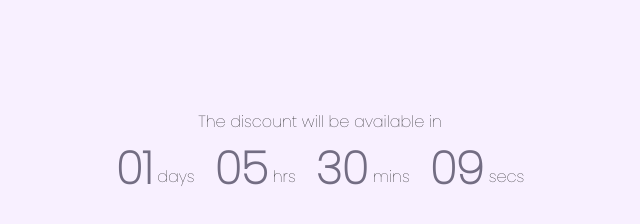
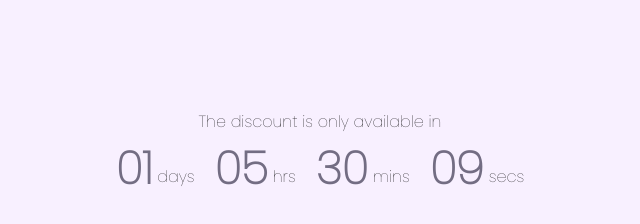
Before and after one commit to ChaanBiz/business_site, a plain HTML site: page chaan.html in a window 1280 px wide. Shown: the part 1145-1369 px from the top of the page, 320-960 px from the left. Drawn offline with Linux system fonts and the light colour scheme.

Commit message:
claim_note update

```diff
--- a/chaan.html
+++ b/chaan.html
@@ -75,7 +75,7 @@
         <h2>50% Discount!<br> Prepare to claim<br><span>at September 15, 2023</span></h2>
       </div>
 
-      <p class="claim_note">The discount will be available in</p>
+      <p class="claim_note">The discount is only available in</p>
       <div class="count_down">
         <div class="box">
           <h2 id="day">00</h2><span>days</span>
```
